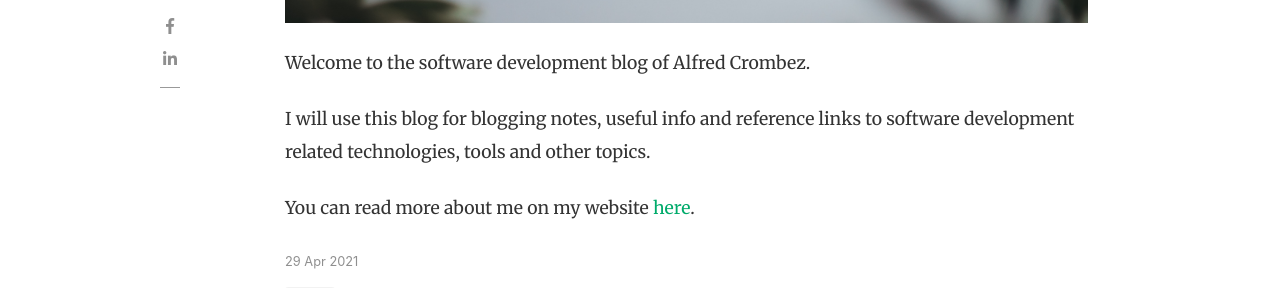
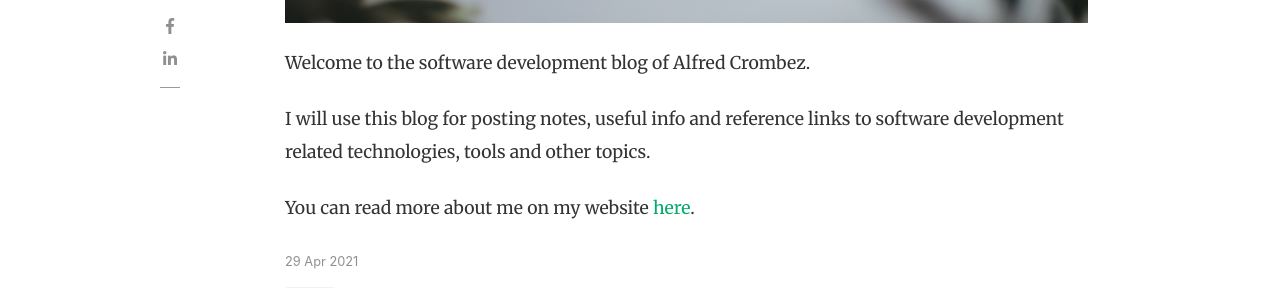
Before and after one commit to goalfred-dev/goalfred-dev.github.io, a Jekyll site: the page built from _posts/2021-04-29-welcome.md, in a window 1280 px wide and 900 px high, scrolled down 882 px. Shown: the part 152-440 px from the top of the window. Built offline with Jekyll 4.4.1, drawn with Linux system fonts in a browser that asks for light colours; nearby versions of some CDN libraries; comment, search, counter and statistics services are not loaded.

Commit message:
Made welcome post featured

```diff
--- a/_posts/2021-04-29-welcome.md
+++ b/_posts/2021-04-29-welcome.md
@@ -4,10 +4,11 @@
 author: alfred
 categories: [blog]
 image: assets/images/welcome.jpg
+featured: true
 ---
 
 Welcome to the software development blog of Alfred Crombez.
 
-I will use this blog for blogging notes, useful info and reference links to software development related technologies, tools and other topics.
+I will use this blog for posting notes, useful info and reference links to software development related technologies, tools and other topics.
 
 You can read more about me on my website [here](https://www.goalfred.com/#/about/me).
```
Also changed, not shown: _pages/about.md (+1 -1 lines).
